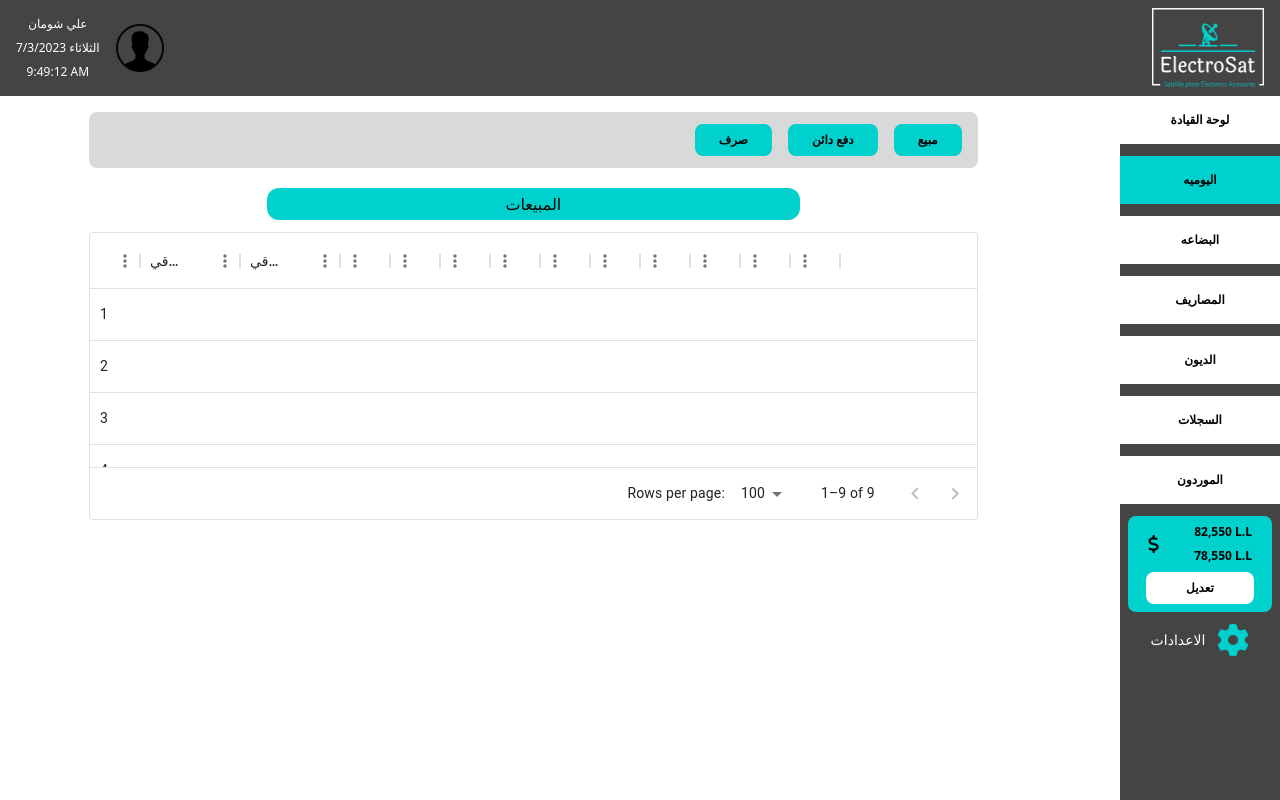
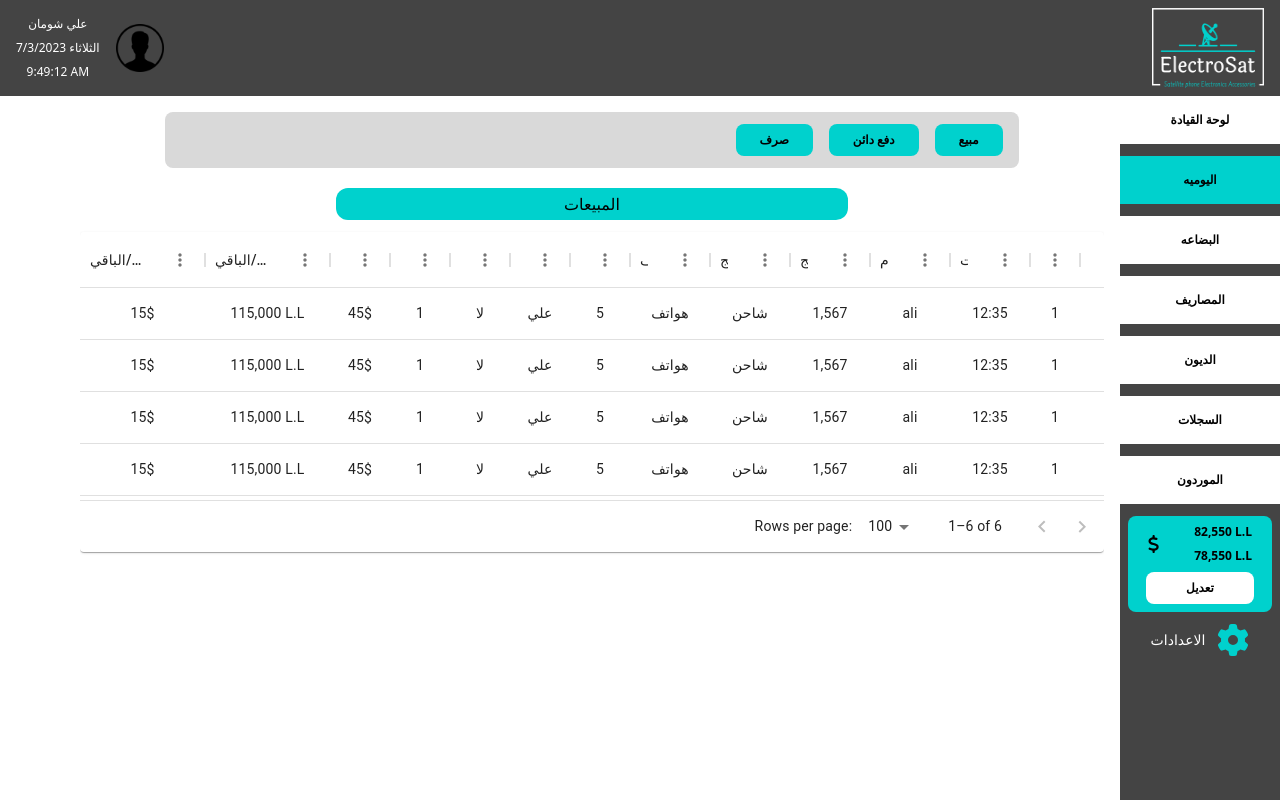
Before and after one commit to aliShouman0/electro-sat, a React (Create React App) app in the folder electro-sat/: page /daily in a window 1280 px wide. Built offline with nearby package versions, Linux system fonts and the light colour scheme.

Commit message:
Frontend:Edtitng table style and add test data

```diff
--- a/electro-sat/src/pages/Daily/Daily.jsx
+++ b/electro-sat/src/pages/Daily/Daily.jsx
@@ -6,101 +6,212 @@ import { DataGrid } from "@mui/x-data-grid";
 
 function Daily() {
   const columns = [
-    { field: "id", headerName: "ID", width: 5, editable: false },
     {
       field: "paid_rest_usd",
       headerName: "المدفوع/الباقي USD ",
-      width: 100,
+      type: "string",
+      width: 125,
       editable: true,
+      align: "center",
+      headerAlign: "center",
+      border: 1
     },
     {
       field: "paid_rest_lira",
       headerName: "المدفوع/الباقي L.L",
-      width: 100,
+      type: "string",
+      width: 125,
       editable: true,
+      align: "center",
+      headerAlign: "center",
     },
     {
       field: "total_price",
       headerName: "الاجمالي",
-      type: "number",
-      width: 50,
+      type: "string",
+      width: 60,
       editable: true,
+      align: "center",
+      headerAlign: "center",
     },
     {
       field: "single_price",
       headerName: "الفردي",
-      type: "number",
-      width: 50,
+      type: "string",
+      width: 60,
       editable: true,
+      align: "center",
+      headerAlign: "center",
     },
     {
       field: "creditor",
       headerName: "دائن",
-      type: "number",
-      width: 50,
+      type: "string",
+      width: 60,
       editable: true,
+      align: "center",
+      headerAlign: "center",
     },
     {
       field: "agent",
       headerName: "العميل",
-      type: "number",
-      width: 50,
+      type: "string",
+      width: 60,
       editable: true,
+      align: "center",
+      headerAlign: "center",
     },
     {
       field: "quantity",
       headerName: "الكميه",
       type: "number",
-      width: 50,
+      width: 60,
       editable: true,
+      align: "center",
+      headerAlign: "center",
     },
     {
       field: "category",
       headerName: "اسم الصنف",
-      type: "number",
-      width: 50,
+      type: "string",
+      width: 80,
       editable: true,
+      align: "center",
+      headerAlign: "center",
     },
     {
       field: "product_name",
       headerName: "اسم المنتج",
-      type: "number",
-      width: 50,
+      type: "string",
+      width: 80,
       editable: true,
+      align: "center",
+      headerAlign: "center",
     },
     {
       field: "product_id",
       headerName: "رقم المنتج",
       type: "number",
-      width: 50,
+      width: 80,
       editable: true,
+      align: "center",
+      headerAlign: "center",
     },
     {
       field: "user_name",
       headerName: "اسم المسخدم",
-      type: "number",
-      width: 50,
+      type: "string",
+      width: 80,
       editable: true,
+      align: "center",
+      headerAlign: "center",
     },
     {
       field: "time",
       headerName: "الوقت",
-      type: "number",
-      width: 50,
+      type: "string",
+      width: 80,
       editable: true,
+      align: "center",
+      headerAlign: "center",
+    },
+    {
+      field: "id",
+      headerName: "ID",
+      width: 15,
+      editable: false,
+      align: "center",
+      headerAlign: "center",
     },
   ];
 
   const rows = [
-    { id: 1, lastName: "Snow", firstName: "Jon", age: 35 },
-    { id: 2, lastName: "Lannister", firstName: "Cersei", age: 42 },
-    { id: 3, lastName: "Lannister", firstName: "Jaime", age: 45 },
-    { id: 4, lastName: "Stark", firstName: "Arya", age: 16 },
-    { id: 5, lastName: "Targaryen", firstName: "Daenerys", age: null },
-    { id: 6, lastName: "Melisandre", firstName: "null", age: 100 },
-    { id: 7, lastName: "Clifford", firstName: "Ferrara", age: 44 },
-    { id: 8, lastName: "Frances", firstName: "Rossini", age: 36 },
-    { id: 9, lastName: "Roxie", firstName: "Harvey", age: 65 },
+    {
+      id: 1,
+      paid_rest_usd: "15$",
+      paid_rest_lira: "115,000 L.L",
+      total_price: "45$",
+      single_price: 1,
+      creditor: "لا",
+      agent: "علي",
+      quantity: 5,
+      category: "هواتف",
+      product_name: "شاحن",
+      product_id: 1567,
+      user_name: "ali",
+      time: "12:35",
+    },
+    {
+      id: 1,
+      paid_rest_usd: "15$",
+      paid_rest_lira: "115,000 L.L",
+      total_price: "45$",
+      single_price: 1,
+      creditor: "لا",
+      agent: "علي",
+      quantity: 5,
+      category: "هواتف",
+      product_name: "شاحن",
+      product_id: 1567,
+      user_name: "ali",
+      time: "12:35",
+    }, {
+      id: 1,
+      paid_rest_usd: "15$",
+      paid_rest_lira: "115,000 L.L",
+      total_price: "45$",
+      single_price: 1,
+      creditor: "لا",
+      agent: "علي",
+      quantity: 5,
+      category: "هواتف",
+      product_name: "شاحن",
+      product_id: 1567,
+      user_name: "ali",
+      time: "12:35",
+    }, {
+      id: 1,
+      paid_rest_usd: "15$",
+      paid_rest_lira: "115,000 L.L",
+      total_price: "45$",
+      single_price: 1,
+      creditor: "لا",
+      agent: "علي",
+      quantity: 5,
+      category: "هواتف",
+      product_name: "شاحن",
+      product_id: 1567,
+      user_name: "ali",
+      time: "12:35",
+    }, {
+      id: 1,
+      paid_rest_usd: "15$",
+      paid_rest_lira: "115,000 L.L",
+      total_price: "45$",
+      single_price: 1,
+      creditor: "لا",
+      agent: "علي",
+      quantity: 5,
+      category: "هواتف",
+      product_name: "شاحن",
+      product_id: 1567,
+      user_name: "ali",
+      time: "12:35",
+    }, {
+      id: 1,
+      paid_rest_usd: "15$",
+      paid_rest_lira: "115,000 L.L",
+      total_price: "45$",
+      single_price: 1,
+      creditor: "لا",
+      agent: "علي",
+      quantity: 5,
+      category: "هواتف",
+      product_name: "شاحن",
+      product_id: 1567,
+      user_name: "ali",
+      time: "12:35",
+    },
   ];
 
   const [selectionModel, setSelectionModel] = useState([]);
@@ -113,7 +224,7 @@ function Daily() {
     <>
       <NavBar userName={"علي شومان"} userImg={userImg} />
       <SideBar />
-      <main className="fixed  top-28  right-38 w-5/6  h-3/4 flex flex-col items-center  overflow-y-auto  ">
+      <main className="fixed   w-[80%]   h-3/4 flex flex-col items-center  overflow-y-auto overflow-x-hidden    top-28  right-44">
         <div className="top-bar bg-greyBar h-14 py-2 w-5/6  rounded-lg flex items-center  justify-end font-bold  ">
           <button className="bg-secondary mr-4 py-2 px-6   text-xs  rounded-lg hover:opacity-60 hover:font-semibold hover:text-sm transition-all	    ">
             صرف
@@ -131,15 +242,22 @@ function Daily() {
             <p>المبيعات</p>
           </div>
 
-          <div className=" h-72 w-5/6 ">
+          <div className="w-full h-80   ">
             <DataGrid
               rows={rows}
               columns={columns}
               pageSize={5}
-              rowsPerPageOptions={[3, 5, 10]}
+              // rowsPerPageOptions={[3, 5, 10]}
               checkboxSelection={false}
               selectionModel={selectionModel}
               onSelectionModelChange={handleSelectionModelChange}
+              sx={{
+                boxShadow:1,
+                fontSize:14,
+                border: 0
+
+              }}
+              className="border-r"
             />
           </div>
         </div>
```
